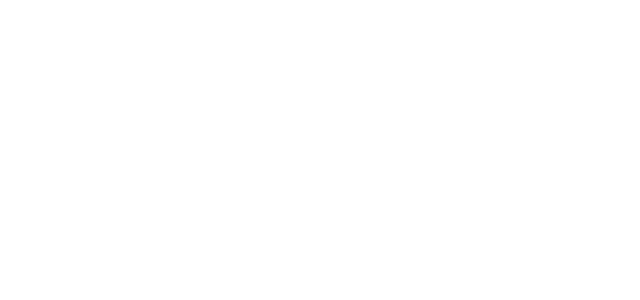
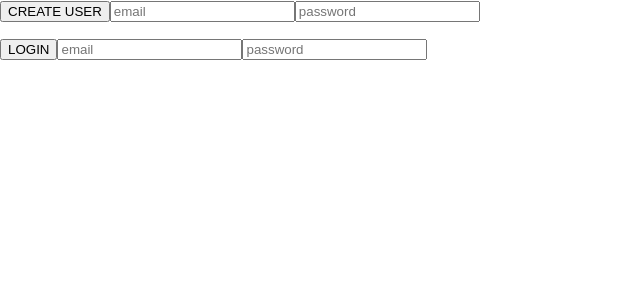
Before and after one commit to Ullanar/YWA-frontend, a React (Create React App) app: page / in a window 1280 px wide. Shown: the top 300 px of the page, without its empty margins (0-640 px from the left). Built offline with nearby package versions, Linux system fonts and the light colour scheme.

Commit message:
some shit with auth

```diff
--- a/src/App.js
+++ b/src/App.js
@@ -1,12 +1,47 @@
 import './App.scss';
-import React from "react";
+import React, {useState} from "react";
+import {api} from "./api/apiGateway";
 
 function App() {
-  return (
-    <div className="App">
 
-    </div>
-  );
+    const [email, setEmail] = useState('')
+    const [password, setPassword] = useState('')
+
+    const handleChangeEmail = (event) => {
+        event.preventDefault();
+        setEmail(event.target.value)
+    }
+    const handlePassword = (event) => {
+        event.preventDefault();
+        setPassword(event.target.value)
+    }
+
+    const handleRegistr = () => {
+        api.auth.registration({email: email, password: password}).then((res) => {
+            console.log(res.data)
+        })
+    }
+    const handleLogin = () => {
+        api.auth.login({email: email, password: password}).then((res) => {
+            console.log(res.data)
+        })
+    }
+
+    return (
+        <div className="App">
+            <div>
+                <button onClick={handleRegistr}>CREATE USER</button>
+                <input onChange={handleChangeEmail} value={email} placeholder={'email'}/>
+                <input onChange={handlePassword} value={password} placeholder={'password'}/>
+            </div>
+            <p/>
+            <div>
+                <button onClick={handleLogin}>LOGIN</button>
+                <input onChange={handleChangeEmail} value={email} placeholder={'email'}/>
+                <input onChange={handlePassword} value={password} placeholder={'password'}/>
+            </div>
+        </div>
+    );
 }
 
 export default App;
--- /dev/null
+++ b/src/api/apiGateway.js
@@ -0,0 +1,7 @@
+import {auth} from "./authApi";
+
+export const url = 'http://localhost:3006';
+
+export const api = {
+    auth: auth,
+}
--- /dev/null
+++ b/src/api/authApi.js
@@ -0,0 +1,7 @@
+import axios from "axios";
+import {url} from "./apiGateway";
+
+export const auth = {
+    registration: (data) => axios.post(`${url}/auth/registration`, data, {withCredentials: true}),
+    login: (data) => axios.post(`${url}/auth/login`, data, {withCredentials: true})
+}
```
